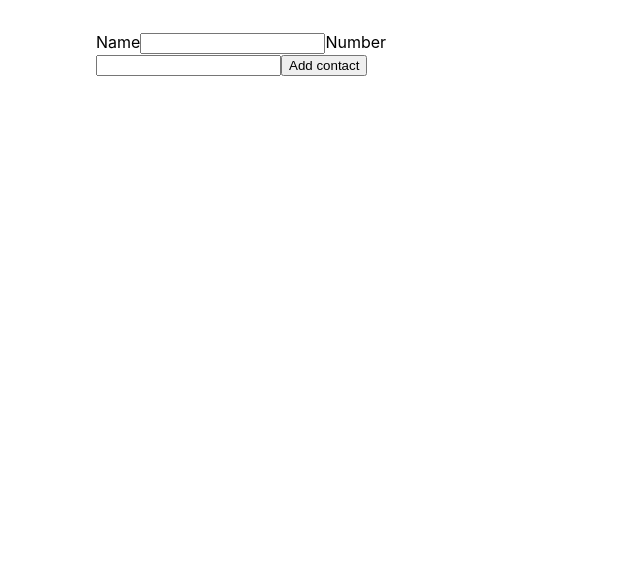
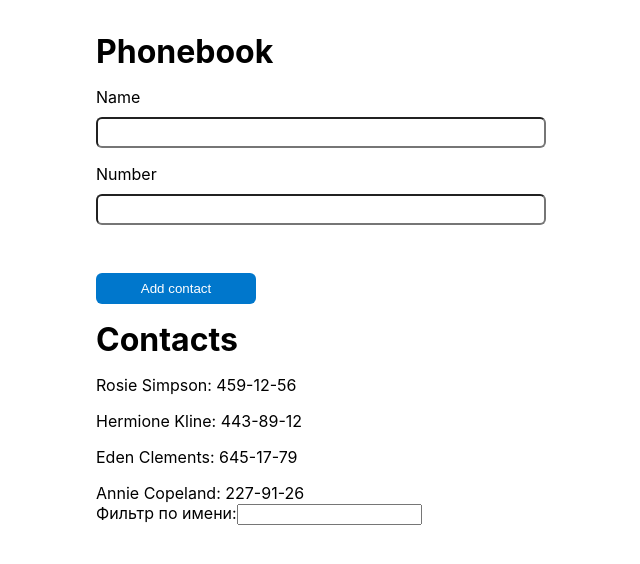
Before and after one commit to MaksimLisovoi/react-practice, a React (Create React App) app: page / in a window 1280 px wide. Shown: the top 564 px of the page, without its empty margins (319-959 px from the left). Built offline with nearby package versions, Linux system fonts and the light colour scheme.

Commit message:
added Filter component and methods onChange

```diff
--- a/src/components/App/App.jsx
+++ b/src/components/App/App.jsx
@@ -1,23 +1,41 @@
 import React, { Component } from 'react';
 import { Box } from '../Box';
 import { Form } from 'components/Form';
-// import { Heading } from './App.styled';s
+import { Heading } from './App.styled';
+import { Contacts } from 'components/Contacts';
+import { Filter } from 'components/Filter';
 
 export class App extends Component {
   state = {
-    contacts: [],
+    contacts: [
+      { id: 'id-1', name: 'Rosie Simpson', number: '459-12-56' },
+      { id: 'id-2', name: 'Hermione Kline', number: '443-89-12' },
+      { id: 'id-3', name: 'Eden Clements', number: '645-17-79' },
+      { id: 'id-4', name: 'Annie Copeland', number: '227-91-26' },
+    ],
+    filter: '',
   };
 
   formSubmitHandler = data => {
     console.log(data);
-    this.setState({});
+    this.setState(prevState => ({
+      contacts: [...prevState.contacts, data],
+    }));
+  };
+
+  changeFilter = e => {
+    this.setState({ filter: e.currentTarget.value });
   };
 
   render() {
+    const { contacts, filter } = this.state;
     return (
       <Box mx="auto" maxWidth={450} p={'5'}>
-        {/* <Heading>Name</Heading> */}
+        <Heading>Phonebook</Heading>
         <Form onSubmit={this.formSubmitHandler} />
+        <Heading>Contacts</Heading>
+        <Contacts contacts={contacts} />
+        <Filter filteredValue={filter} onChangeFilter={this.changeFilter} />
       </Box>
     );
   }
--- a/src/components/App/App.styled.js
+++ b/src/components/App/App.styled.js
@@ -1,5 +1,6 @@
 import styled from '@emotion/styled';
 
 export const Heading = styled.h1`
-  font-size: ${p => p.theme.fontSizes.m};
+  font-size: ${p => p.theme.fontSizes.l};
+  margin-bottom: ${p => p.theme.space[4]};
 `;
--- /dev/null
+++ b/src/components/Contacts/Contacts.jsx
@@ -0,0 +1,11 @@
+import { ContactItem } from './Contacts.styled';
+
+export const Contacts = ({ contacts }) => (
+  <ul>
+    {contacts.map(({ name, number, id }) => (
+      <ContactItem key={id}>
+        {name}: {number}
+      </ContactItem>
+    ))}
+  </ul>
+);
--- /dev/null
+++ b/src/components/Contacts/Contacts.styled.js
@@ -0,0 +1,7 @@
+import styled from '@emotion/styled';
+
+export const ContactItem = styled.li`
+  :not(:last-child) {
+    margin-bottom: ${p => p.theme.space[4]};
+  }
+`;
--- /dev/null
+++ b/src/components/Contacts/index.js
@@ -0,0 +1 @@
+export * from './Contacts';
--- /dev/null
+++ b/src/components/Filter/Filter.jsx
@@ -0,0 +1,6 @@
+export const Filter = ({ filteredValue, onChangeFilter }) => (
+  <label>
+    Фильтр по имени:
+    <input type="text" value={filteredValue} onChange={onChangeFilter} />
+  </label>
+);
--- /dev/null
+++ b/src/components/Filter/index.js
@@ -0,0 +1 @@
+export * from './Filter';
--- a/src/components/Form/Form.jsx
+++ b/src/components/Form/Form.jsx
@@ -1,5 +1,5 @@
 import React, { Component } from 'react';
-import { FormBox } from './Form.styled';
+import { FormBox, Label, Input, Btn } from './Form.styled';
 import { nanoid } from 'nanoid';
 
 export class Form extends Component {
@@ -42,7 +42,7 @@ export class Form extends Component {
     this.setState({ name: '', number: '' });
   };
 
-  handleLisenceChange = e => {
+  handleLicenceChange = e => {
     console.log(e.currentTarget.checked);
 
     this.setState({
@@ -53,9 +53,9 @@ export class Form extends Component {
   render() {
     return (
       <FormBox onSubmit={this.handleSubmit}>
-        Name
-        <label htmlFor={this.nameInputId}>
-          <input
+        <Label htmlFor={this.nameInputId}>
+          Name
+          <Input
             id={this.nameInputId}
             onChange={this.handleChange}
             type="text"
@@ -65,10 +65,10 @@ export class Form extends Component {
             title="Name may contain only letters, apostrophe, dash and spaces. For example Adrian, Jacob Mercer, Charles de Batz de Castelmore d'Artagnan"
             required
           />
-        </label>
-        <label htmlFor={this.numberInputId}>
+        </Label>
+        <Label htmlFor={this.numberInputId}>
           Number
-          <input
+          <Input
             id={this.numberInputId}
             onChange={this.handleChange}
             type="tel"
@@ -78,15 +78,15 @@ export class Form extends Component {
             title="Phone number must be digits and can contain spaces, dashes, parentheses and can start with +"
             required
           />
-        </label>
-        <button type="submit">Add contact</button>
+        </Label>
+        <Btn type="submit">Add contact</Btn>
         {/* CHECK BOX */}
         {/* <label>
           <input
             type="checkbox"
             name="licence"
             checked={this.state.licence}
-            onChange={this.handleLisenceChange}
+            onChange={this.handleLicenceChange}
           />
           Согласен с условием
         </label> */}
--- a/src/components/Form/Form.styled.js
+++ b/src/components/Form/Form.styled.js
@@ -1,3 +1,33 @@
 import styled from '@emotion/styled';
 
-export const FormBox = styled.form``;
+export const FormBox = styled.form`
+  margin-bottom: ${p => p.theme.space[4]};
+
+  display: flex;
+  flex-direction: column;
+`;
+
+export const Label = styled.label`
+  display: flex;
+  flex-direction: column;
+
+  :not(:last-child) {
+    margin-bottom: ${p => p.theme.space[4]};
+  }
+`;
+
+export const Input = styled.input`
+  padding: 6px;
+  margin-top: 10px;
+  border-radius: ${p => p.theme.radii.normal};
+`;
+
+export const Btn = styled.button`
+  width: 160px;
+  padding: ${p => p.theme.space[3]};
+  margin-top: ${p => p.theme.space[5]};
+  background-color: ${p => p.theme.colors.primary};
+  color: ${p => p.theme.colors.white};
+  border: ${p => p.theme.borders.none};
+  border-radius: ${p => p.theme.radii.normal};
+`;
```
